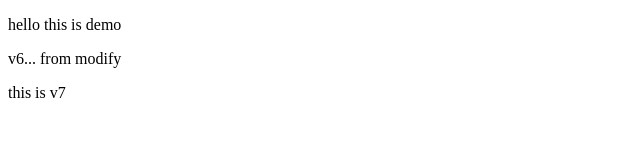
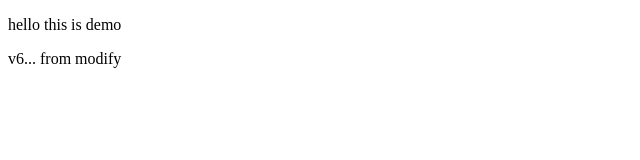
Before and after one commit to Sachi2305/Sample, a plain HTML site: page one/index.html in a window 1280 px wide. Shown: the full height of the page, 0-640 px from the left. Drawn offline with Linux system fonts and the light colour scheme.

Commit message:
after revert

```diff
--- a/one/index.html
+++ b/one/index.html
@@ -8,6 +8,5 @@
 <body>
     <p>hello this is demo</p>
     <p>v6... from modify</p>
-    <p>this is  v7</p>
 </body>
 </html>
```
